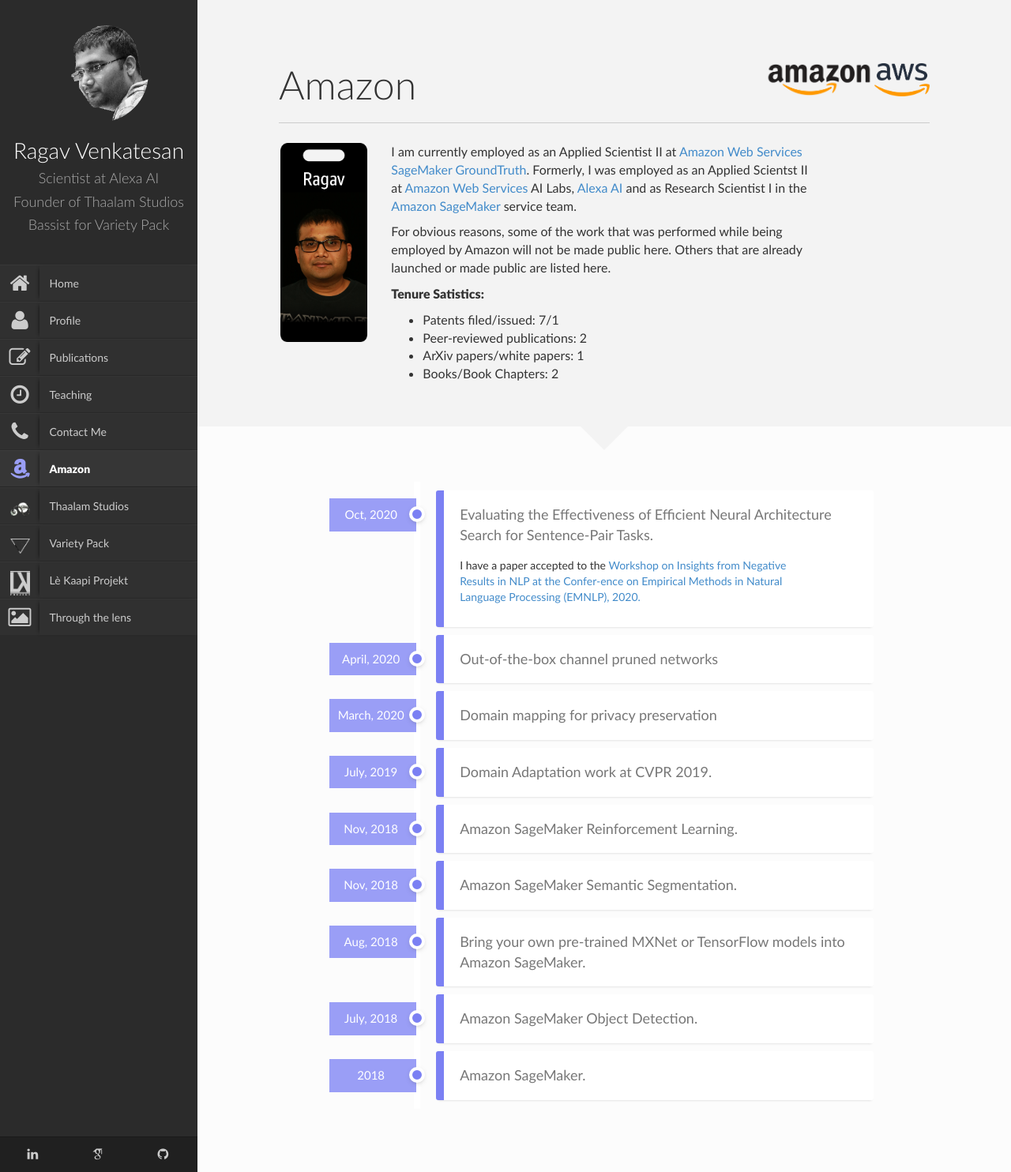
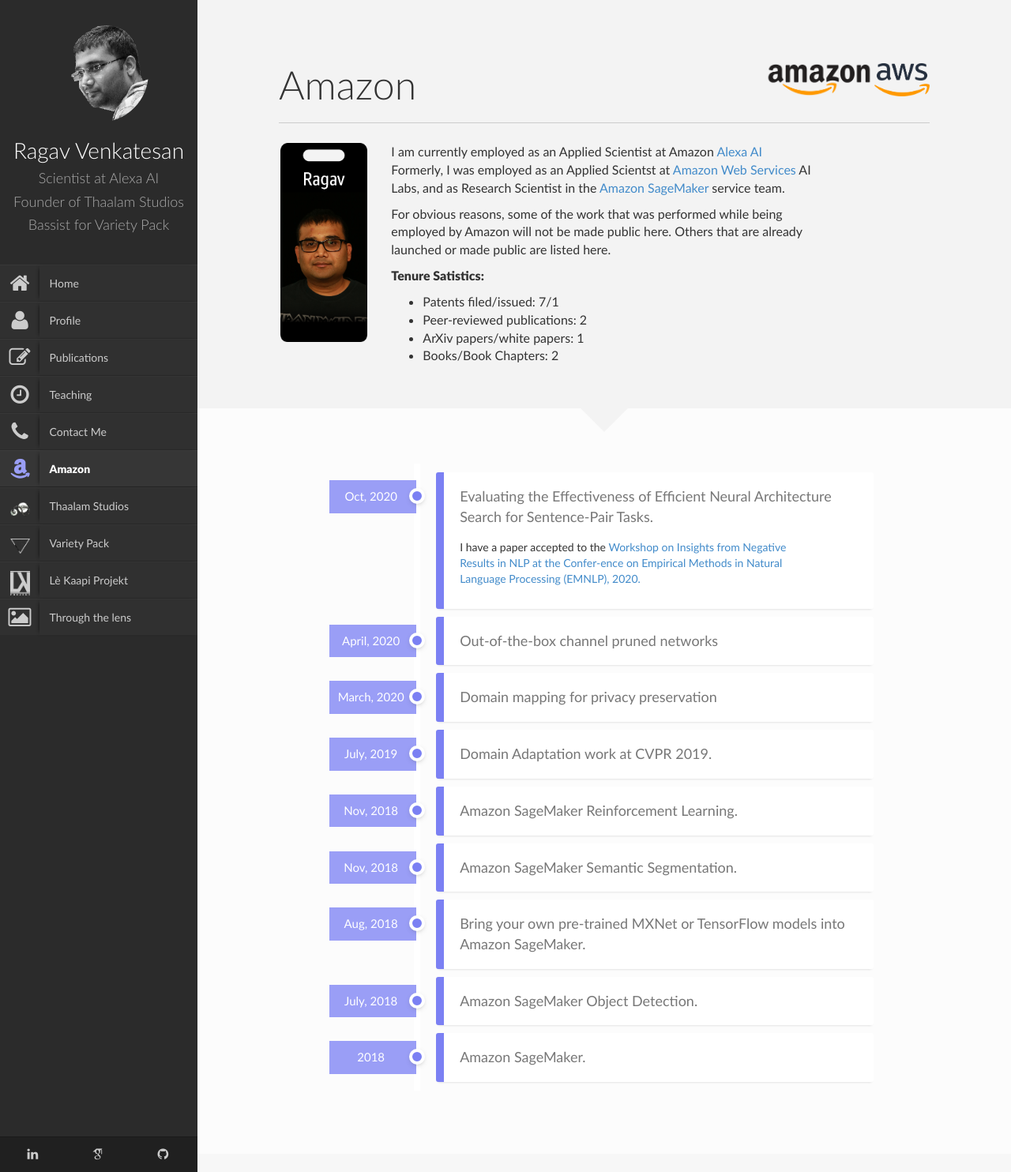
Before and after one commit to ragavvenkatesan/ragavvenkatesan.github.io, a Jekyll site: the page built from amazon.html, in a window 1280 px wide. Shown: the whole page at 79% size. Built offline with Jekyll 4.4.1, drawn with Linux system fonts in a browser that asks for light colours; nearby versions of some CDN libraries.

Commit message:
Updated new CV and profile.

```diff
--- a/amazon.html
+++ b/amazon.html
@@ -13,8 +13,8 @@
                                 <img alt="image" src="img/badge.png" align="right"  width="110em" height="auto" class="img-responsive">
                         </div>
                         <div class="col-md-8">
-                            <p>  I am currently employed as an Applied Scientist II at <a href="https://aws.amazon.com/">Amazon Web Services</a><a href="https://aws.amazon.com/sagemaker/"> SageMaker</a> <a href="https://aws.amazon.com/sagemaker/groundtruth/">GroundTruth</a>.
-                                 Formerly, I was employed as an Applied Scientst II at <a href="https://aws.amazon.com/">Amazon Web Services </a> AI Labs, <a href="https://developer.amazon.com/en-US/alexa">Alexa AI</a> and as Research Scientist I in the <a target="_blank" href="https://aws.amazon.com/sagemaker">Amazon SageMaker</a>
+                            <p>  I am currently employed as an Applied Scientist at Amazon <a href="https://developer.amazon.com/en-US/alexa">Alexa AI</a>
+                                 Formerly, I was employed as an Applied Scientst at <a href="https://aws.amazon.com/">Amazon Web Services </a> AI Labs, and as Research Scientist in the <a target="_blank" href="https://aws.amazon.com/sagemaker">Amazon SageMaker</a>
                                  service team.</p>
                                  <p>For obvious reasons, some of the work that was performed while being employed by Amazon will not be made public here. Others that are already launched or made public are listed here.</p>
 
--- a/contact.html
+++ b/contact.html
@@ -50,7 +50,7 @@
 
                 <div class="row">
                     <div class="col-md-10">
-                      <h3>Thaalam Studios, Le Kaapi Projekt and Variety Pack - Booking</h3>
+                      <h3>Booking</h3>
                         <p> If you want to contact me regarding <a href="{{site.url}}/thaalam.html">Thaalam Studios</a> or
                             <a href="{{site.url}}/le-kaapi-projekt.html">Le Kaapi Projekt</a> or <a href="{{site.url}}/variety-pack.html">Le Kaapi Projekt</a>, please contact me on my email above. </p>
                     </div>
--- a/index.html
+++ b/index.html
@@ -12,8 +12,8 @@
                   <h3 class="title">Ragav Venkatesan</h3>
 
                   <p>Applied Scientist at Alexa AI.
-                    Previously, an Applied and Research Scientist at AWS AI Labs.
-                    Recieved Doctorate in Computer Science and Masters in Electrical Engineering from Arizona State Univeristy and was a Computer Vision Research intern at Intel.
+                    Previously, an Applied Scientist at AWS AI Labs, Research Scientist at AWS Sagemaker and Researcher Intern at Intel.
+                    Recieved Doctorate in Computer Science and Masters in Electrical Engineering from Arizona State Univeristy.
                     Founder of <a target ="_blank" href="{{site.url}}/thaalam.html">Thaalam Studios</a>,
                     Bass player and producer for <a target ="_blank" href="{{site.url}}/variety-pack.html">Variety Pack</a>.
                   </p></br>
--- a/profile.html
+++ b/profile.html
@@ -41,11 +41,11 @@
                                 <p class="where">Applied Scientist II<br></p>
                             </div>
                             <div class="description">
+                    			<img alt="image" src="img/aws.png" width="75em" height="auto" align="right" class="img-responsive">
                     			<p class="what"><a href="{{site.url}}/amazon.html">Amazon Web Services</a> AI Labs</p>
                                 <p class="where">Applied Scientist II<br></p>
                             </div>
                             <div class="description">
-                    			<img alt="image" src="img/aws.png" width="75em" height="auto" align="right" class="img-responsive">
                                 <p class="what"><a href="{{site.url}}/amazon.html">Amazon Web Services</a> <a href="https://aws.amazon.com/sagemaker/">SageMaker</a></p>
                                 <p class="where">Research Scientist <br></p>
                             </div>
```
Also changed, not shown: other parts of profile.html (+1 -1 lines), 2 other files.
